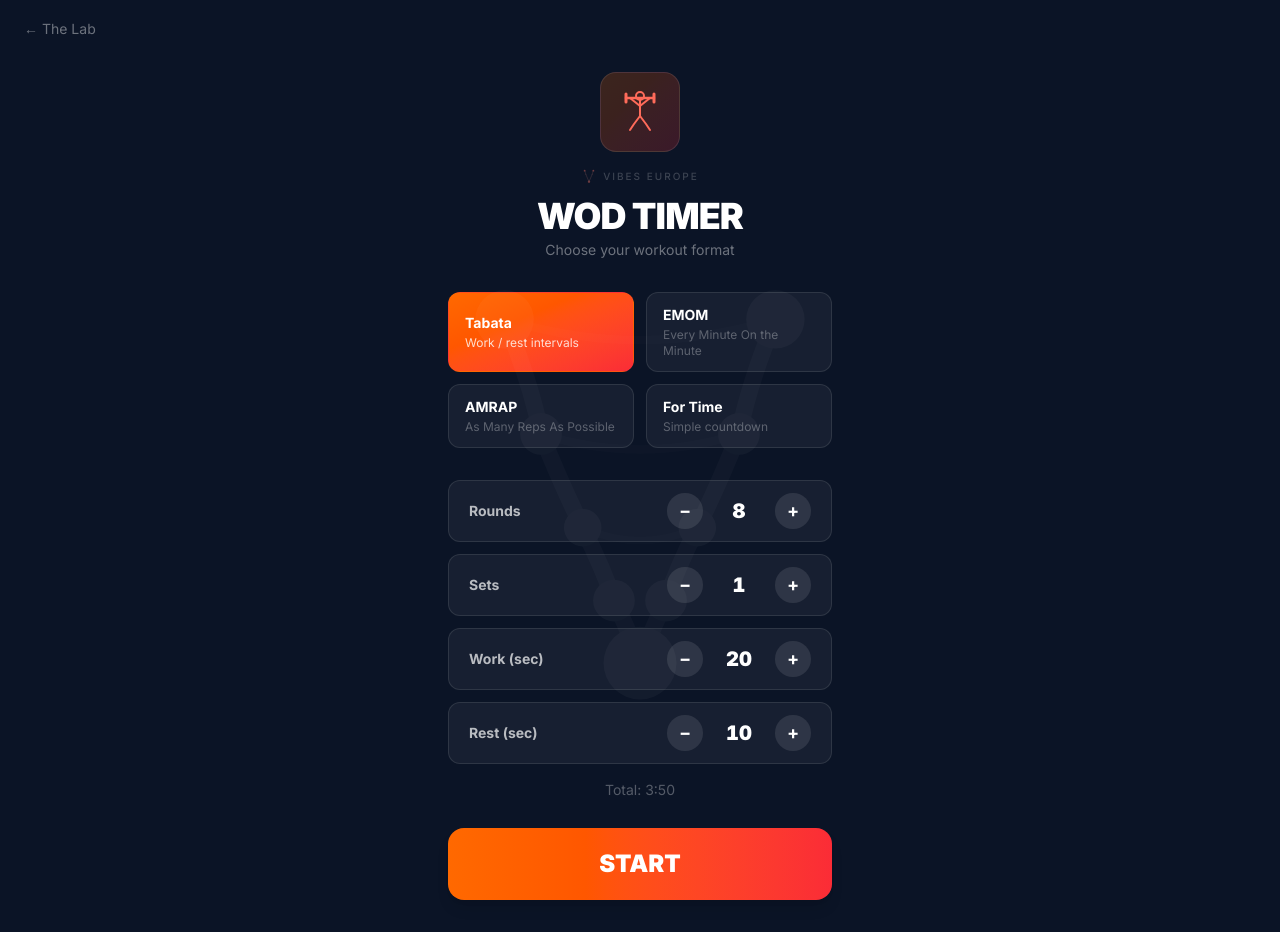
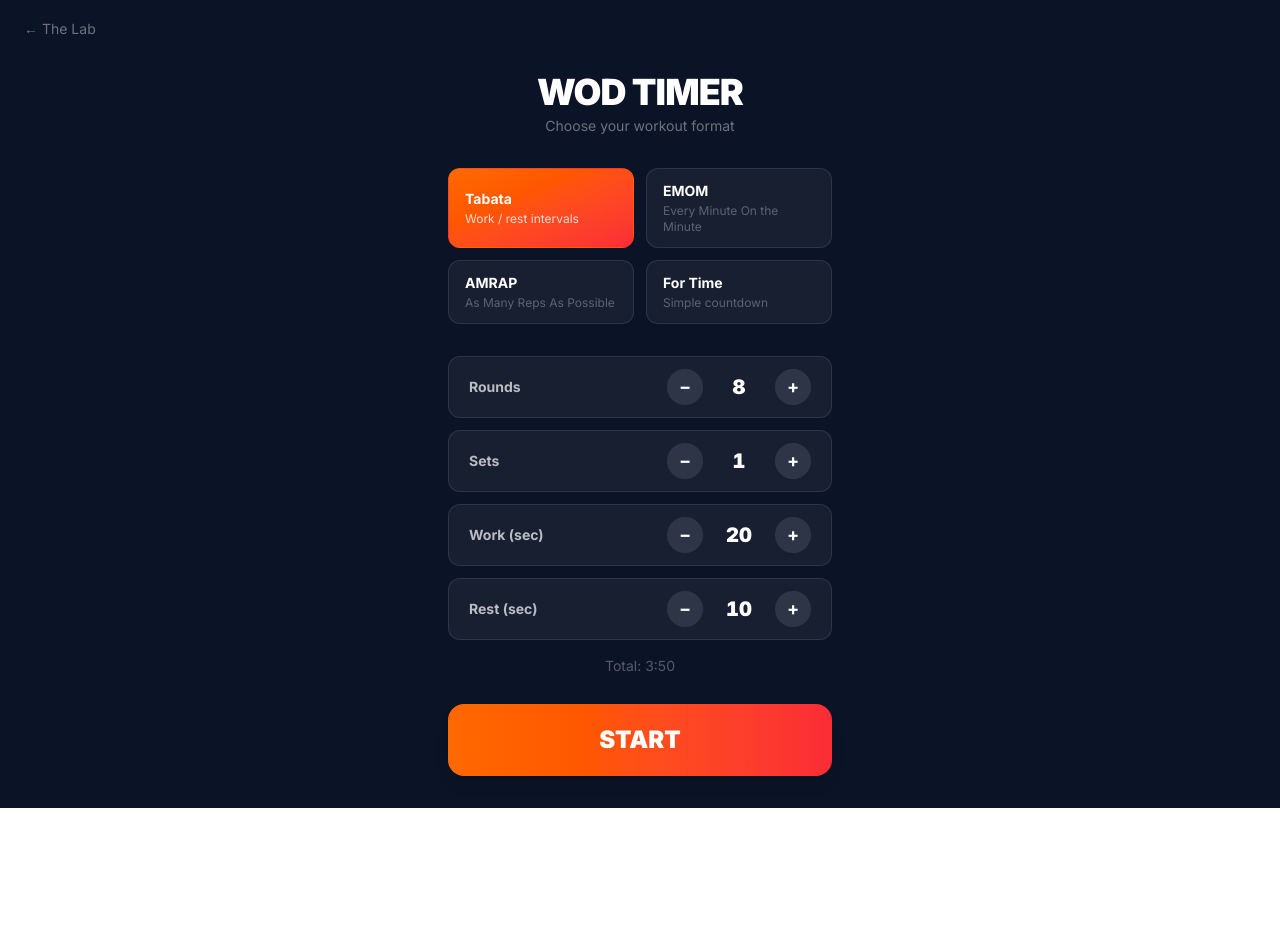
Before and after one commit to nijhuis777/vibes-europe, a Next.js app: page /lab/tabata in a window 1280 px wide. After the commit the page ends 808 px from the top, so only its background shows below. Built offline with nearby package versions, Linux system fonts and the light colour scheme.

Commit message:
Remove illustrations from WOD Timer — keep it clean and functional
Co-Authored-By: Claude Opus 4.6 (1M context) <noreply@anthropic.com>

```diff
--- a/app/lab/tabata/page.tsx
+++ b/app/lab/tabata/page.tsx
@@ -267,68 +267,9 @@ export default function TimerPage() {
           </Link>
         </header>
 
-        <div className="flex-1 flex flex-col items-center justify-center px-4 py-8 relative overflow-hidden">
-          {/* Background Vibes constellation watermark */}
-          <div className="absolute inset-0 flex items-center justify-center opacity-[0.03] pointer-events-none">
-            <svg width="500" height="500" viewBox="0 0 48 48" fill="none">
-              <path d="M11 8 Q13.5 14 14.5 19" stroke="white" strokeWidth="1.6" strokeLinecap="round" opacity="0.7" />
-              <path d="M14.5 19 Q16.5 24 18.5 28" stroke="white" strokeWidth="1.6" strokeLinecap="round" opacity="0.7" />
-              <path d="M18.5 28 Q20.5 32 21.5 35" stroke="white" strokeWidth="1.6" strokeLinecap="round" opacity="0.7" />
-              <path d="M21.5 35 Q23 38 24 41" stroke="white" strokeWidth="1.6" strokeLinecap="round" opacity="0.7" />
-              <path d="M37 8 Q34.5 14 33.5 19" stroke="white" strokeWidth="1.6" strokeLinecap="round" opacity="0.7" />
-              <path d="M33.5 19 Q31.5 24 29.5 28" stroke="white" strokeWidth="1.6" strokeLinecap="round" opacity="0.7" />
-              <path d="M29.5 28 Q27.5 32 26.5 35" stroke="white" strokeWidth="1.6" strokeLinecap="round" opacity="0.7" />
-              <path d="M26.5 35 Q25 38 24 41" stroke="white" strokeWidth="1.6" strokeLinecap="round" opacity="0.7" />
-              <path d="M11 8 Q24 12 37 8" stroke="white" strokeWidth="0.8" opacity="0.35" fill="none" />
-              <path d="M14.5 19 Q24 22 33.5 19" stroke="white" strokeWidth="0.8" opacity="0.35" fill="none" />
-              <path d="M18.5 28 Q24 30.5 29.5 28" stroke="white" strokeWidth="0.7" opacity="0.3" fill="none" />
-              <circle cx="11" cy="8" r="2.8" fill="white" />
-              <circle cx="37" cy="8" r="2.8" fill="white" />
-              <circle cx="14.5" cy="19" r="2" fill="white" />
-              <circle cx="33.5" cy="19" r="2" fill="white" />
-              <circle cx="18.5" cy="28" r="1.8" fill="white" />
-              <circle cx="29.5" cy="28" r="1.8" fill="white" />
-              <circle cx="21.5" cy="35" r="2" fill="white" />
-              <circle cx="26.5" cy="35" r="2" fill="white" />
-              <circle cx="24" cy="41" r="3.5" fill="white" />
-            </svg>
-          </div>
-
-          {/* Title with athlete icon */}
+        <div className="flex-1 flex flex-col items-center justify-center px-4 py-8">
+          {/* Title */}
           <div className="relative z-10 text-center mb-8">
-            {/* Athlete SVG */}
-            <div className="mx-auto mb-4 w-20 h-20 rounded-2xl bg-gradient-to-br from-orange-500/20 to-red-500/20 border border-white/10 flex items-center justify-center">
-              <svg width="48" height="48" viewBox="0 0 48 48" fill="none">
-                {/* Head */}
-                <circle cx="24" cy="8" r="4" fill="none" stroke="#FF6B5A" strokeWidth="2" />
-                {/* Body */}
-                <line x1="24" y1="12" x2="24" y2="28" stroke="#FF6B5A" strokeWidth="2" strokeLinecap="round" />
-                {/* Arms up - like a snatch/overhead position */}
-                <path d="M24 18 L14 10" stroke="#FF6B5A" strokeWidth="2" strokeLinecap="round" />
-                <path d="M24 18 L34 10" stroke="#FF6B5A" strokeWidth="2" strokeLinecap="round" />
-                {/* Barbell */}
-                <line x1="10" y1="10" x2="38" y2="10" stroke="#FF6B5A" strokeWidth="2.5" strokeLinecap="round" />
-                {/* Weight plates */}
-                <line x1="10" y1="6" x2="10" y2="14" stroke="#FF6B5A" strokeWidth="3" strokeLinecap="round" />
-                <line x1="38" y1="6" x2="38" y2="14" stroke="#FF6B5A" strokeWidth="3" strokeLinecap="round" />
-                {/* Legs - squat position */}
-                <path d="M24 28 L18 36 L14 42" stroke="#FF6B5A" strokeWidth="2" strokeLinecap="round" strokeLinejoin="round" />
-                <path d="M24 28 L30 36 L34 42" stroke="#FF6B5A" strokeWidth="2" strokeLinecap="round" strokeLinejoin="round" />
-              </svg>
-            </div>
-            {/* Vibes logo small */}
-            <div className="flex items-center justify-center gap-1.5 mb-3">
-              <svg width="16" height="16" viewBox="0 0 48 48" fill="none" className="opacity-40">
-                <circle cx="11" cy="8" r="2.8" fill="#FF6B5A" />
-                <circle cx="37" cy="8" r="2.8" fill="#FF6B5A" />
-                <circle cx="24" cy="41" r="3.5" fill="#FF6B5A" />
-                <path d="M11 8 Q13.5 14 14.5 19" stroke="#FF9E90" strokeWidth="1.6" strokeLinecap="round" opacity="0.7" />
-                <path d="M37 8 Q34.5 14 33.5 19" stroke="#FF9E90" strokeWidth="1.6" strokeLinecap="round" opacity="0.7" />
-                <path d="M14.5 19 Q19 30 24 41" stroke="#FF9E90" strokeWidth="1.6" strokeLinecap="round" opacity="0.7" />
-                <path d="M33.5 19 Q29 30 24 41" stroke="#FF9E90" strokeWidth="1.6" strokeLinecap="round" opacity="0.7" />
-              </svg>
-              <span className="text-white/20 text-[10px] tracking-[0.2em] uppercase font-medium">Vibes Europe</span>
-            </div>
             <h1 className="text-4xl font-black tracking-tight mb-1">WOD TIMER</h1>
             <p className="text-white/40 text-sm">Choose your workout format</p>
           </div>
@@ -417,20 +358,7 @@ export default function TimerPage() {
     return (
       <div className="min-h-screen bg-[#0B1426] text-white flex flex-col items-center justify-center px-4">
         <div className="text-center">
-          {/* Athlete celebration */}
-          <div className="mx-auto mb-4 w-20 h-20 rounded-2xl bg-gradient-to-br from-orange-500/20 to-red-500/20 border border-white/10 flex items-center justify-center">
-            <svg width="48" height="48" viewBox="0 0 48 48" fill="none">
-              <circle cx="24" cy="8" r="4" fill="none" stroke="#FF6B5A" strokeWidth="2" />
-              <line x1="24" y1="12" x2="24" y2="28" stroke="#FF6B5A" strokeWidth="2" strokeLinecap="round" />
-              <path d="M24 18 L14 10" stroke="#FF6B5A" strokeWidth="2" strokeLinecap="round" />
-              <path d="M24 18 L34 10" stroke="#FF6B5A" strokeWidth="2" strokeLinecap="round" />
-              <line x1="10" y1="10" x2="38" y2="10" stroke="#FF6B5A" strokeWidth="2.5" strokeLinecap="round" />
-              <line x1="10" y1="6" x2="10" y2="14" stroke="#FF6B5A" strokeWidth="3" strokeLinecap="round" />
-              <line x1="38" y1="6" x2="38" y2="14" stroke="#FF6B5A" strokeWidth="3" strokeLinecap="round" />
-              <path d="M24 28 L18 36 L14 42" stroke="#FF6B5A" strokeWidth="2" strokeLinecap="round" strokeLinejoin="round" />
-              <path d="M24 28 L30 36 L34 42" stroke="#FF6B5A" strokeWidth="2" strokeLinecap="round" strokeLinejoin="round" />
-            </svg>
-          </div>
+          <div className="text-8xl mb-4">&#127881;</div>
           <h1 className="text-5xl font-black mb-3">DONE!</h1>
           <p className="text-white/50 text-xl font-medium mb-2">
             {mode.toUpperCase()} &middot; {fmt(totalDuration)}
```
